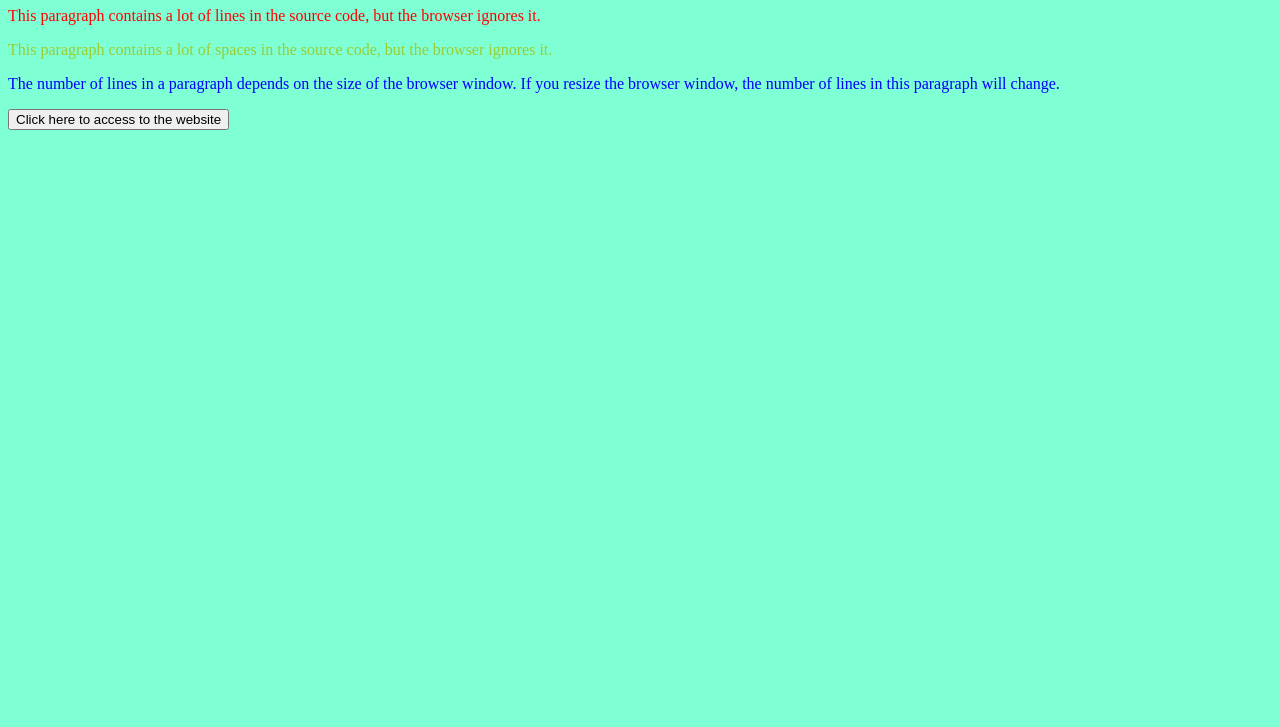
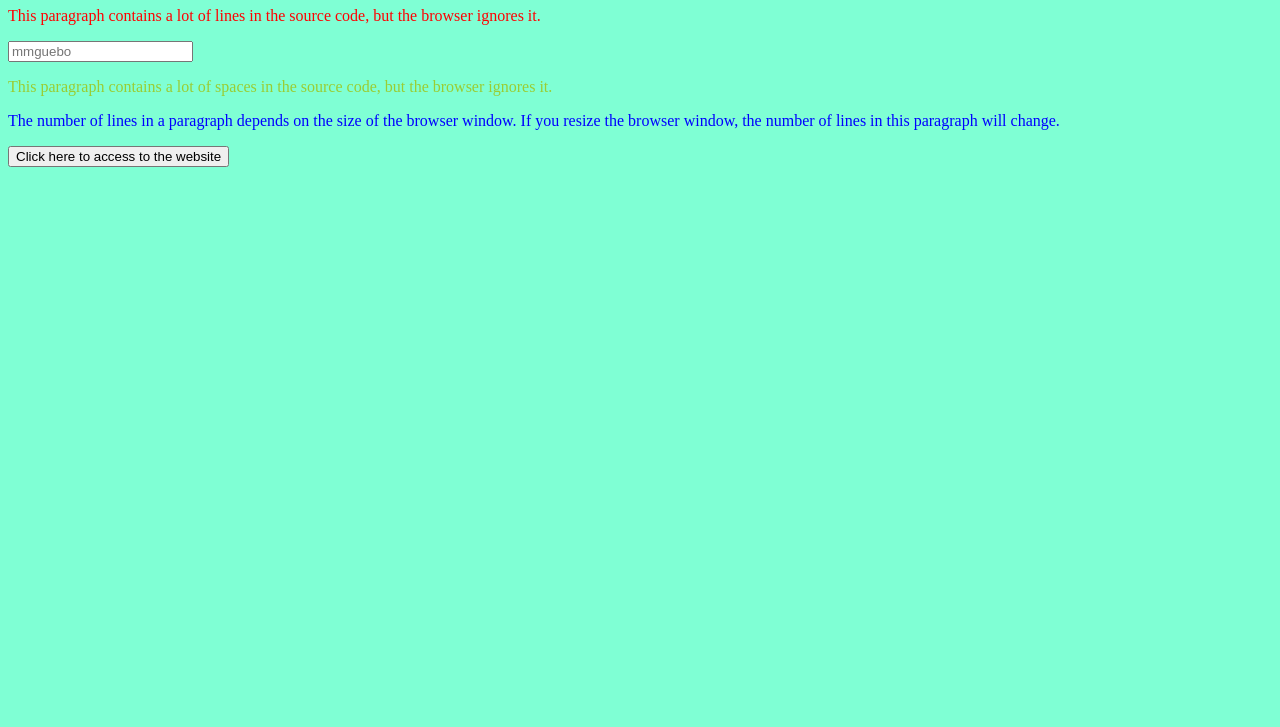
Before and after one commit to Bluerabbit29/app, a plain HTML site: page index.html in a window 1280 px wide. Shown: the part 73-800 px from the top of the page. Drawn offline with Linux system fonts and the light colour scheme.

Commit message:
add form

```diff
--- a/index.html
+++ b/index.html
@@ -9,6 +9,9 @@ in the source code,
 but the browser
 ignores it.
 </p>
+<form>
+    <input placeholder="mmguebo"/>
+</form>
 
 <p style="color: yellowgreen">
 This paragraph
```
